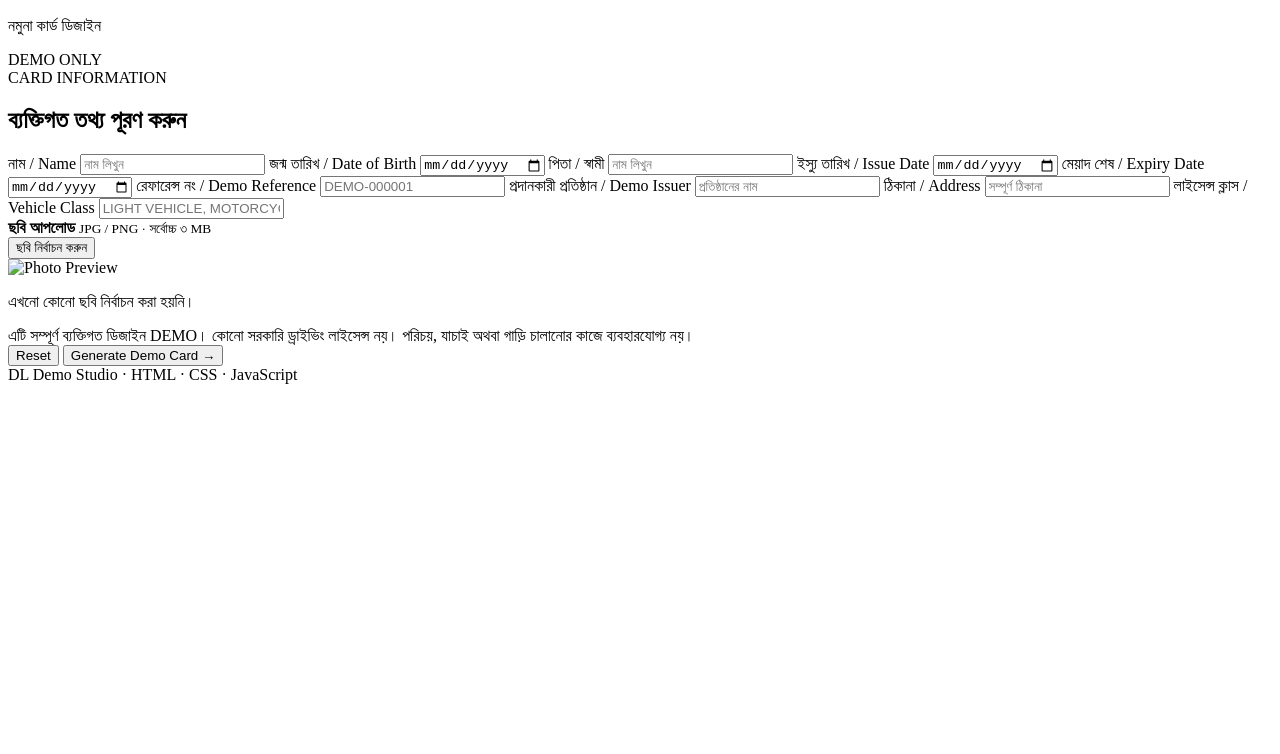
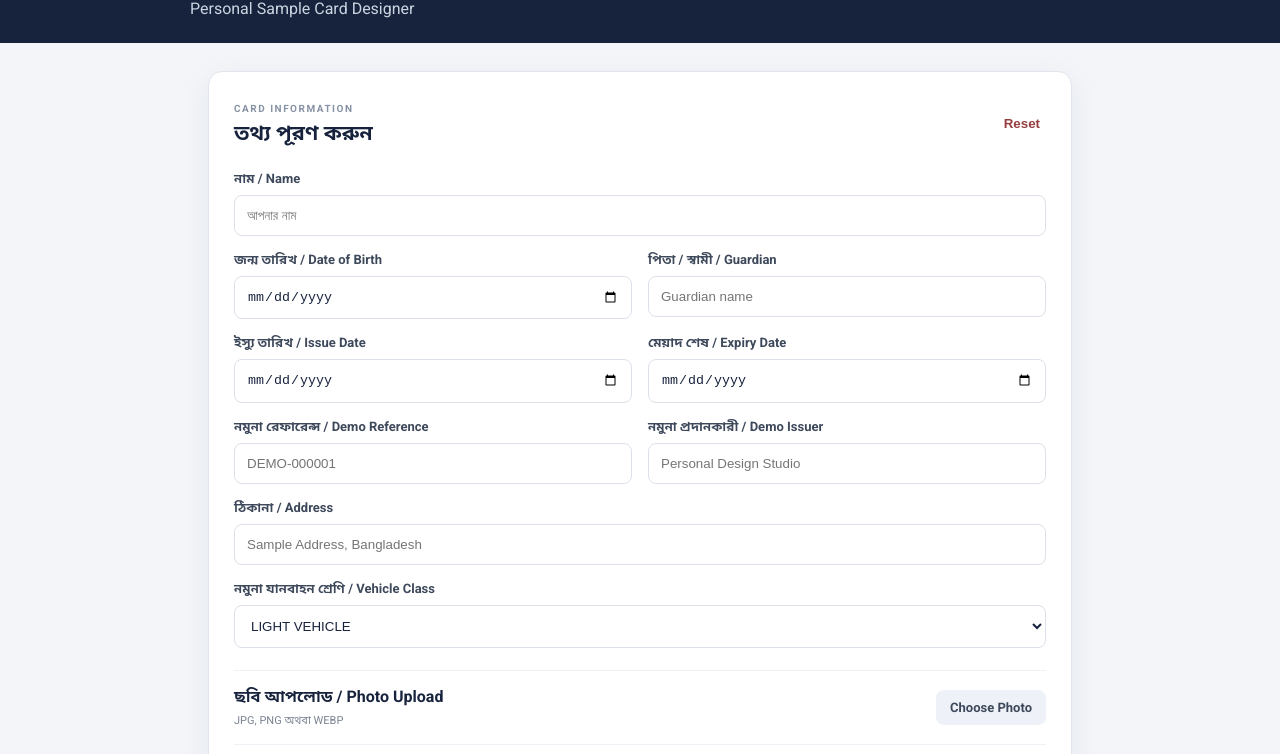
Before and after one commit to royalcyber7r/Drivingcard, a plain HTML site: page index.html in a window 1280 px wide. Shown: the part 89-843 px from the top of the page. Before the commit the page ends 800 px from the top, so only its background shows below. Drawn offline with Linux system fonts and the light colour scheme.

Commit message:
Update index.html for demo generator interface

```diff
--- a/index.html
+++ b/index.html
@@ -1,19 +1,19 @@
-
 <!DOCTYPE html>
 <html lang="bn">
 <head>
 <meta charset="UTF-8">
-    <meta name="viewport" content="width=device-width, initial-scale=1.0">
-    <title>DL Demo Studio</title>
-    <link rel="stylesheet" href="style.css">
+<meta name="viewport" content="width=device-width, initial-scale=1">
+<title>Driving License Demo Generator</title>
+<link rel="stylesheet" href="css/form.css">
+<link href="https://fonts.googleapis.com/css2?family=Noto+Sans+Bengali:wght@400;500;600;700&family=Roboto:wght@400;500;700&display=swap" rel="stylesheet">
 </head>
 <body>
 
 <header class="topbar">
   <div>
-        <div class="eyebrow">PERSONAL DESIGN PROJECT</div>
-        <h1>DL Demo Studio</h1>
-        <p>নমুনা কার্ড ডিজাইন</p>
+    <span class="eyebrow">PERSONAL DESIGN TOOL</span>
+    <h1>ড্রাইভিং লাইসেন্স ডেমো জেনারেটর</h1>
+    <p>Personal Sample Card Designer</p>
   </div>
   <span class="header-tag">DEMO ONLY</span>
 </header>
@@ -22,8 +22,11 @@
 <section class="panel">
 
   <div class="section-heading">
-            <div class="eyebrow">CARD INFORMATION</div>
-            <h2>ব্যক্তিগত তথ্য পূরণ করুন</h2>
+    <div>
+      <span class="eyebrow">CARD INFORMATION</span>
+      <h2>তথ্য পূরণ করুন</h2>
+    </div>
+    <button type="button" class="text-button" id="resetBtn">Reset</button>
   </div>
 
   <form id="licenseForm">
@@ -32,116 +35,90 @@
 
       <label class="full">
         নাম / Name
-                    <input type="text" id="name" required
-                           placeholder="নাম লিখুন">
+        <input name="name" id="name" required placeholder="আপনার নাম">
       </label>
 
       <label>
         জন্ম তারিখ / Date of Birth
-                    <input type="date" id="dob" required>
+        <input name="dob" id="dob" type="date" required>
       </label>
 
       <label>
-                    পিতা / স্বামী
-                    <input type="text" id="guardian" required
-                           placeholder="নাম লিখুন">
+        পিতা / স্বামী / Guardian
+        <input name="guardian" id="guardian" required placeholder="Guardian name">
       </label>
 
       <label>
         ইস্যু তারিখ / Issue Date
-                    <input type="date" id="issueDate" required>
+        <input name="issue" id="issue" type="date" required>
       </label>
 
       <label>
         মেয়াদ শেষ / Expiry Date
-                    <input type="date" id="expiryDate" required>
+        <input name="expiry" id="expiry" type="date" required>
       </label>
 
       <label>
-                    রেফারেন্স নং / Demo Reference
-                    <input type="text" id="reference" required
-                           placeholder="DEMO-000001">
+        নমুনা রেফারেন্স / Demo Reference
+        <input name="reference" id="reference" placeholder="DEMO-000001" required>
       </label>
 
       <label>
-                    প্রদানকারী প্রতিষ্ঠান / Demo Issuer
-                    <input type="text" id="issuer" required
-                           placeholder="প্রতিষ্ঠানের নাম">
+        নমুনা প্রদানকারী / Demo Issuer
+        <input name="issuer" id="issuer" placeholder="Personal Design Studio" required>
       </label>
 
       <label class="full">
         ঠিকানা / Address
-                    <input type="text" id="address" required
-                           placeholder="সম্পূর্ণ ঠিকানা">
+        <input name="address" id="address" required placeholder="Sample Address, Bangladesh">
       </label>
 
       <label class="full">
-                    লাইসেন্স ক্লাস / Vehicle Class
-                    <input type="text" id="vehicleClass" required
-                           placeholder="LIGHT VEHICLE, MOTORCYCLE">
+        নমুনা যানবাহন শ্রেণি / Vehicle Class
+        <select name="vehicle" id="vehicle">
+          <option value="LIGHT VEHICLE">LIGHT VEHICLE</option>
+          <option value="MOTORCYCLE">MOTORCYCLE</option>
+          <option value="LIGHT VEHICLE, MOTORCYCLE">LIGHT VEHICLE, MOTORCYCLE</option>
+          <option value="HEAVY VEHICLE">HEAVY VEHICLE</option>
+        </select>
       </label>
 
     </div>
 
-            <!-- PHOTO UPLOAD -->
-
     <div class="upload-row">
       <div>
-                    <strong>ছবি আপলোড</strong>
-                    <small>JPG / PNG · সর্বোচ্চ ৩ MB</small>
+        <strong>ছবি আপলোড / Photo Upload</strong>
+        <small>JPG, PNG অথবা WEBP</small>
+      </div>
+      <label class="upload-button">
+        Choose Photo
+        <input type="file" id="photo" accept="image/jpeg,image/png,image/webp">
+      </label>
     </div>
 
-                <button type="button" class="upload-button" id="choosePhoto">
-                    ছবি নির্বাচন করুন
-                </button>
-
-                <input
-                    type="file"
-                    id="photo"
-                    accept="image/jpeg,image/png"
-                    hidden
-                >
-            </div>
-
-            <!-- PHOTO PREVIEW -->
-
     <div class="photo-preview">
-                <img id="photoPreview"
-                     class="hidden"
-                     alt="Photo Preview">
-
-                <p id="photoStatus">
-                    এখনো কোনো ছবি নির্বাচন করা হয়নি।
-                </p>
-            </div>
-
-            <div class="notice">
-                এটি সম্পূর্ণ ব্যক্তিগত ডিজাইন DEMO।
-                কোনো সরকারি ড্রাইভিং লাইসেন্স নয়।
-                পরিচয়, যাচাই অথবা গাড়ি চালানোর কাজে ব্যবহারযোগ্য নয়।
+      <img id="photoPreview" alt="Photo Preview" hidden>
+      <span id="photoPlaceholder">ছবির Preview এখানে দেখা যাবে</span>
     </div>
 
     <div class="actions">
-
-                <button type="reset" class="secondary">
-                    Reset
-                </button>
-
-                <button type="submit" class="primary" id="generateBtn">
-                    Generate Demo Card →
-                </button>
-
+      <button type="submit" class="primary">Generate Demo Card</button>
+      <button type="button" class="secondary" id="clearBtn">Clear Form</button>
     </div>
 
   </form>
+
+  <p class="notice">
+    এটি ব্যক্তিগত ডিজাইন ডেমো। কোনো সরকারি পরিচয়পত্র বা বৈধ ড্রাইভিং লাইসেন্স নয়।
+  </p>
+
 </section>
 </main>
 
 <footer>
-    DL Demo Studio · HTML · CSS · JavaScript
+  Built with HTML, CSS and JavaScript
 </footer>
 
-<script src="script.js"></script>
-
+<script src="js/form.js"></script>
 </body>
 </html>
```
Lines whose indentation alone changed are shown as unchanged.
